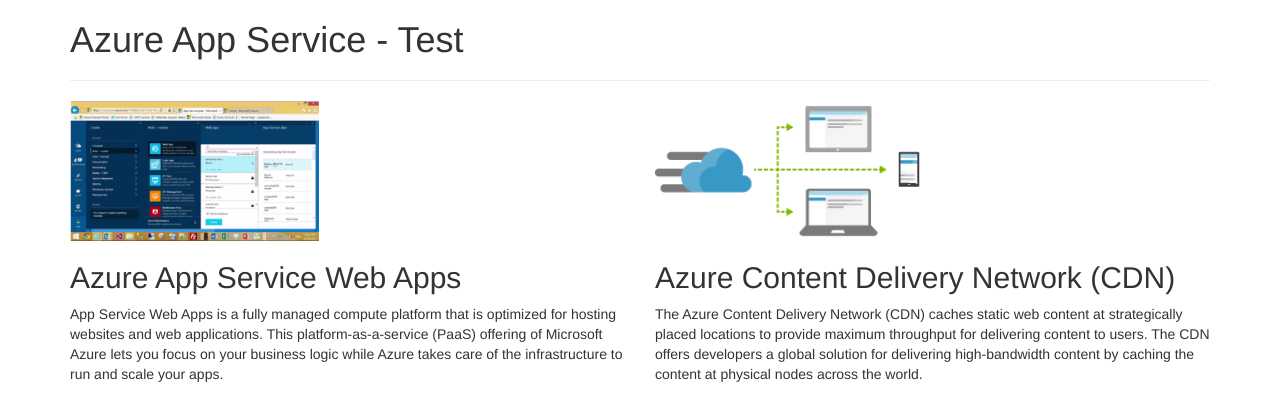
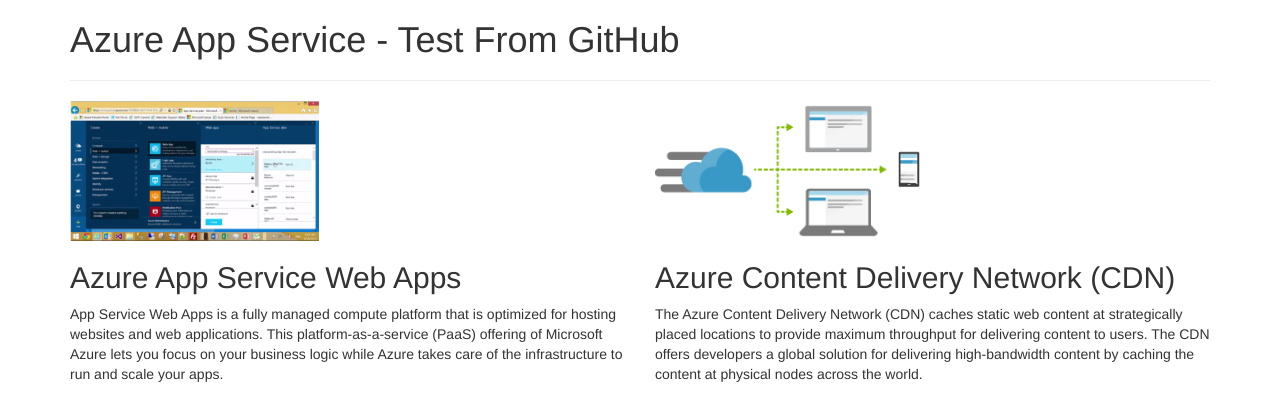
Before and after one commit to gprashant75/azure-html, a plain HTML site: page index.html in a window 1280 px wide. Drawn offline with nearby package versions, Linux system fonts and the light colour scheme.

Commit message:
index file updated - v1

```diff
--- a/index.html
+++ b/index.html
@@ -16,7 +16,7 @@
   <body>
     <div class="navbar-wrapper">
       <div class="container">
-          <h1>Azure App Service - Test</h1>
+          <h1>Azure App Service - Test From GitHub</h1>
           <hr/>
       </div>
     </div>
```
